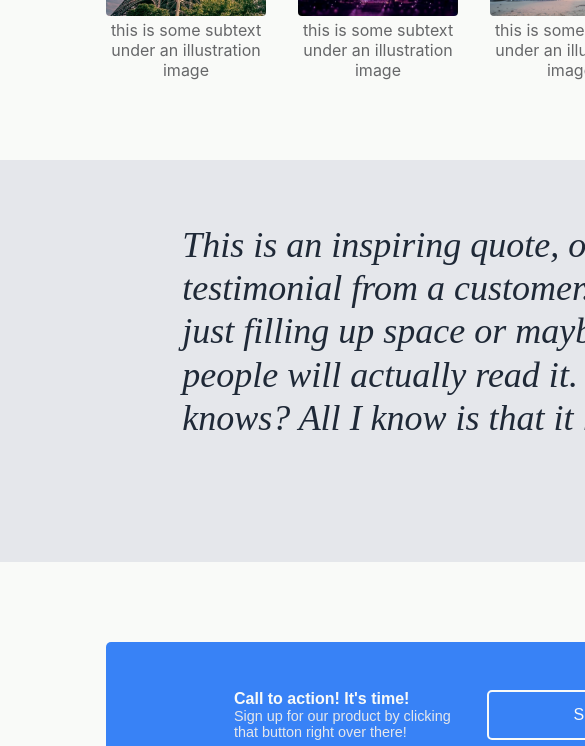
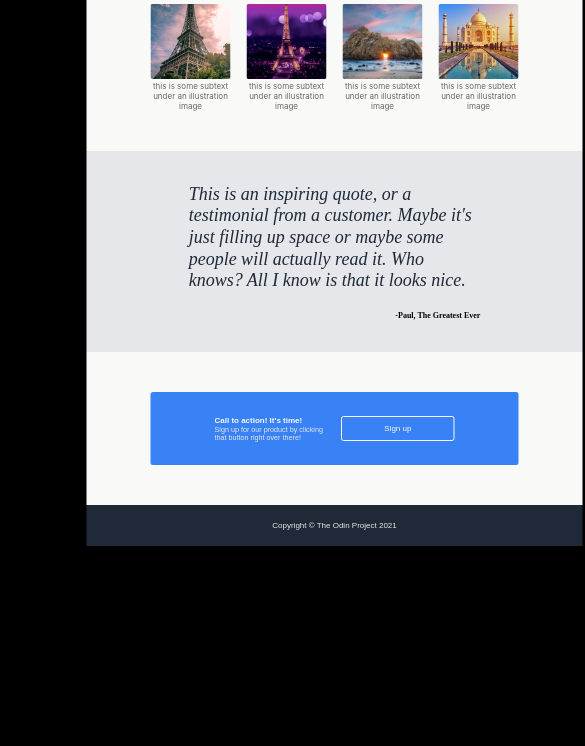
Before and after one commit to Paul2424/the-odin-assignment, a plain HTML site: page index.html in a window 390 px wide. Shown: the part 666-1412 px from the top of the page, 585 px wide, since content can reach past the window. Drawn offline with Linux system fonts and the light colour scheme; a web font is replaced by a local one.

Commit message:
Updated styling

```diff
--- a/stylesheet/styles.scss
+++ b/stylesheet/styles.scss
@@ -174,6 +174,7 @@ footer{
 @media only screen and (max-width:900px){
 html{box-sizing: border-box;
 display: flex;
+transform: scale(0.5) !important;
 }
 *,*::after,*::before{
     box-sizing: inherit;
@@ -183,7 +184,7 @@ body{
     margin: 0;
     margin-left: -150px;
     display: flex;
-    flex: 0 1 auto;
+    flex: 0 1 100% !important;
     *{
         flex: 0 1 50% !important;
         font-size: inherit;
```
Also changed, not shown: stylesheet/styles.css, 1 other file.
